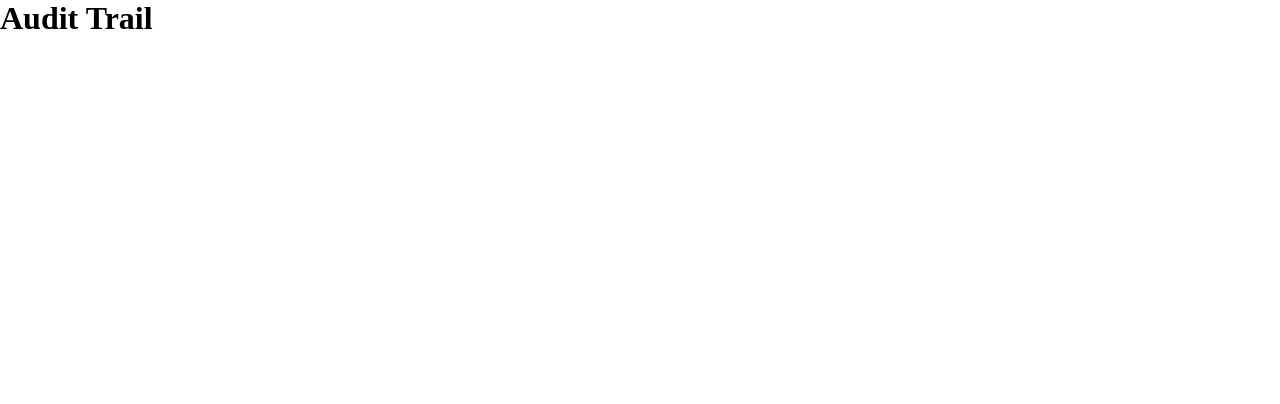
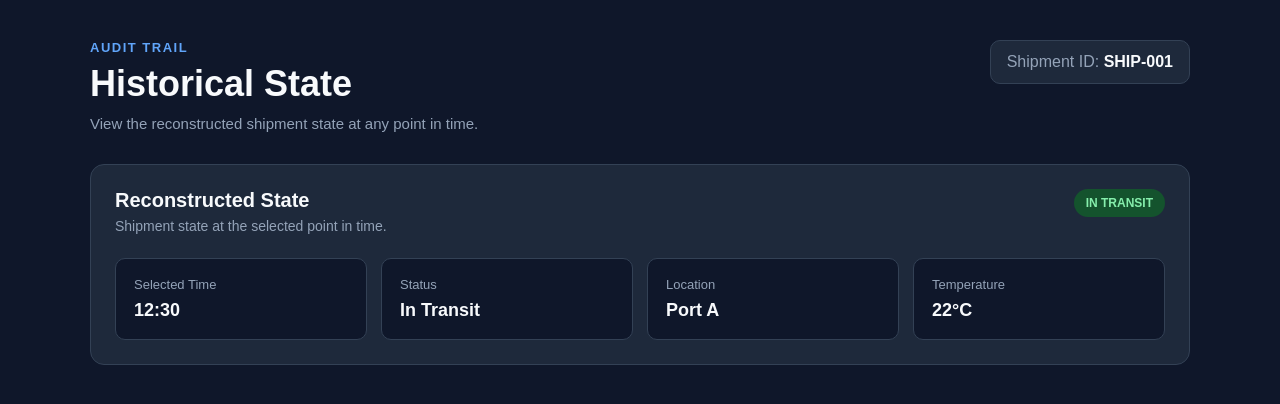
Before and after one commit to chandancoder-dev/audit-trail-team14, a React (Vite) app in the folder client/: page /historicalstate in a window 1280 px wide. Shown: the top 404 px of the page. Built offline with nearby package versions, Linux system fonts and the light colour scheme.

Commit message:
Add historical state UI

```diff
--- a/client/src/App.jsx
+++ b/client/src/App.jsx
@@ -1,9 +1,7 @@
+import HistoricalState from "./pages/HistoricalState";
+
 function App() {
-  return (
-    <div>
-      <h1>Audit Trail</h1>
-    </div>
-  );
+  return <HistoricalState />;
 }
 
 export default App;
--- /dev/null
+++ b/client/src/pages/HistoricalState.jsx
@@ -0,0 +1,58 @@
+import "../styles/historicalState.css";
+
+function HistoricalState() {
+  return (
+    <div className="historical-page">
+      <header className="history-header">
+        <div>
+          <p className="page-label">AUDIT TRAIL</p>
+          <h1>Historical State</h1>
+          <p className="page-description">
+            View the reconstructed shipment state at any point in time.
+          </p>
+        </div>
+
+        <div className="shipment-badge">
+          Shipment ID: <strong>SHIP-001</strong>
+        </div>
+      </header>
+
+      <main className="history-content">
+        <section className="state-card">
+          <div className="section-heading">
+            <div>
+              <h2>Reconstructed State</h2>
+              <p>Shipment state at the selected point in time.</p>
+            </div>
+
+            <span className="status-badge">IN TRANSIT</span>
+          </div>
+
+          <div className="state-grid">
+            <div className="state-item">
+              <span>Selected Time</span>
+              <strong>12:30</strong>
+            </div>
+
+            <div className="state-item">
+              <span>Status</span>
+              <strong>In Transit</strong>
+            </div>
+
+            <div className="state-item">
+              <span>Location</span>
+              <strong>Port A</strong>
+            </div>
+
+            <div className="state-item">
+              <span>Temperature</span>
+              <strong>22°C</strong>
+            </div>
+          </div>
+        </section>
+      </main>
+    </div>
+  );
+}
+
+export default HistoricalState;
--- /dev/null
+++ b/client/src/styles/historicalState.css
@@ -0,0 +1,111 @@
+.historical-page {
+  min-height: 100vh;
+  background: #0f172a;
+  color: #f8fafc;
+  padding: 40px;
+  font-family: Arial, sans-serif;
+}
+
+.history-header {
+  max-width: 1100px;
+  margin: 0 auto 32px;
+  display: flex;
+  justify-content: space-between;
+  align-items: flex-start;
+  gap: 24px;
+}
+
+.page-label {
+  color: #60a5fa;
+  font-size: 13px;
+  font-weight: 700;
+  letter-spacing: 1.5px;
+  margin-bottom: 8px;
+}
+
+.history-header h1 {
+  font-size: 36px;
+  margin-bottom: 10px;
+}
+
+.page-description {
+  color: #94a3b8;
+  font-size: 15px;
+}
+
+.shipment-badge {
+  background: #1e293b;
+  border: 1px solid #334155;
+  border-radius: 10px;
+  padding: 12px 16px;
+  color: #94a3b8;
+}
+
+.shipment-badge strong {
+  color: #f8fafc;
+}
+
+.history-content {
+  max-width: 1100px;
+  margin: 0 auto;
+  display: grid;
+  gap: 20px;
+}
+
+.state-card {
+  background: #1e293b;
+  border: 1px solid #334155;
+  border-radius: 14px;
+  padding: 24px;
+}
+
+.section-heading {
+  display: flex;
+  justify-content: space-between;
+  align-items: flex-start;
+  gap: 20px;
+  margin-bottom: 24px;
+}
+
+.section-heading h2 {
+  font-size: 20px;
+  margin-bottom: 6px;
+}
+
+.section-heading p {
+  color: #94a3b8;
+  font-size: 14px;
+}
+
+.status-badge {
+  background: #14532d;
+  color: #86efac;
+  border-radius: 20px;
+  padding: 7px 12px;
+  font-size: 12px;
+  font-weight: 700;
+}
+
+.state-grid {
+  display: grid;
+  grid-template-columns: repeat(4, 1fr);
+  gap: 14px;
+}
+
+.state-item {
+  background: #0f172a;
+  border: 1px solid #334155;
+  border-radius: 10px;
+  padding: 18px;
+}
+
+.state-item span {
+  display: block;
+  color: #94a3b8;
+  font-size: 13px;
+  margin-bottom: 8px;
+}
+
+.state-item strong {
+  font-size: 18px;
+}
```
